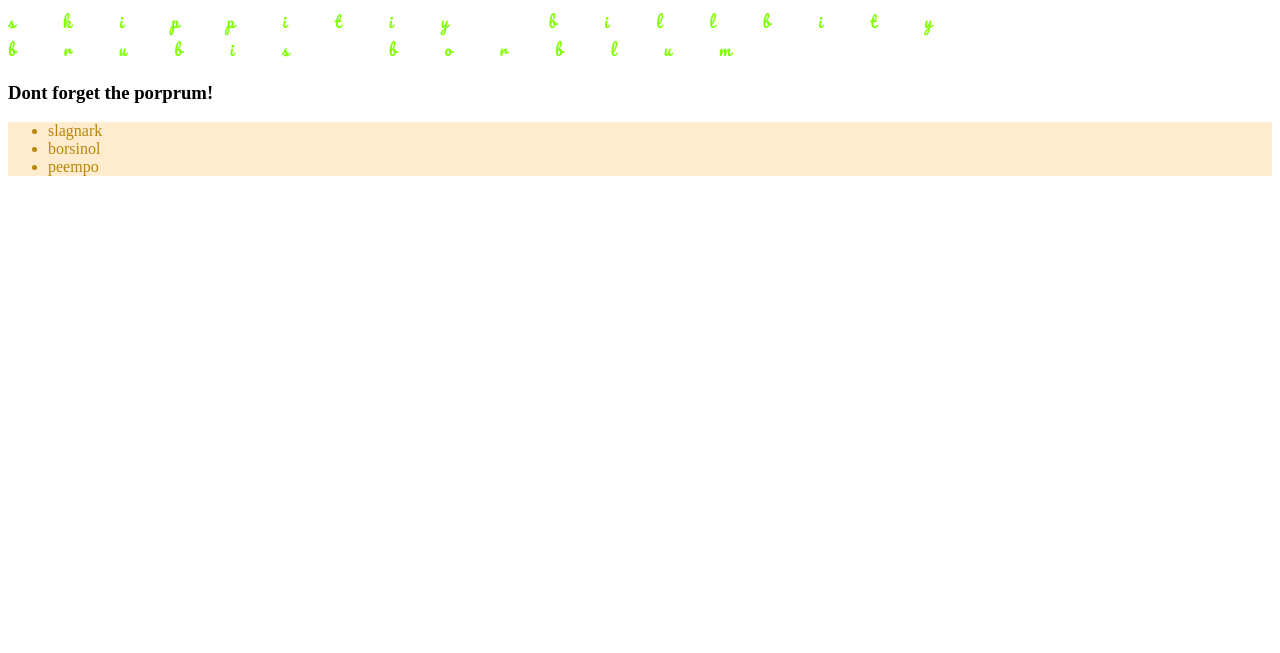
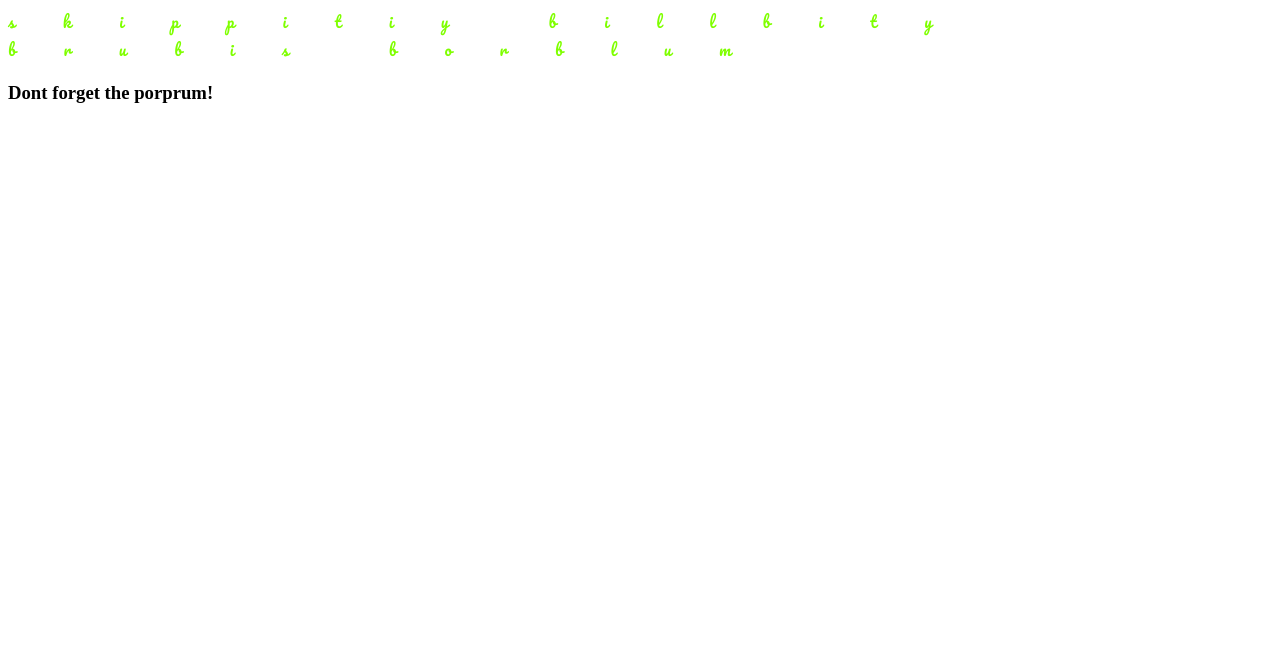
Before and after one commit to TracerAdams-alt/github-workflow-assignment, a plain HTML site: page index.html in a window 1280 px wide. Shown: the part 147-800 px from the top of the page. Drawn offline with Linux system fonts and the light colour scheme; a web font is replaced by a local one.

Commit message:
making a difference

```diff
--- a/index.html
+++ b/index.html
@@ -10,10 +10,5 @@
     <h1>Im the crazy man. come and eat fairies and gnomes with me.</h1>
     <p>skippitiy billbity brubis borblum</p>
     <h3>Dont forget the porprum!</h3>
-    <ul>
-        <li>slagnark</li>
-        <li>borsinol</li>
-        <li>peempo</li>
-    </ul>
 </body>
 </html>
```
